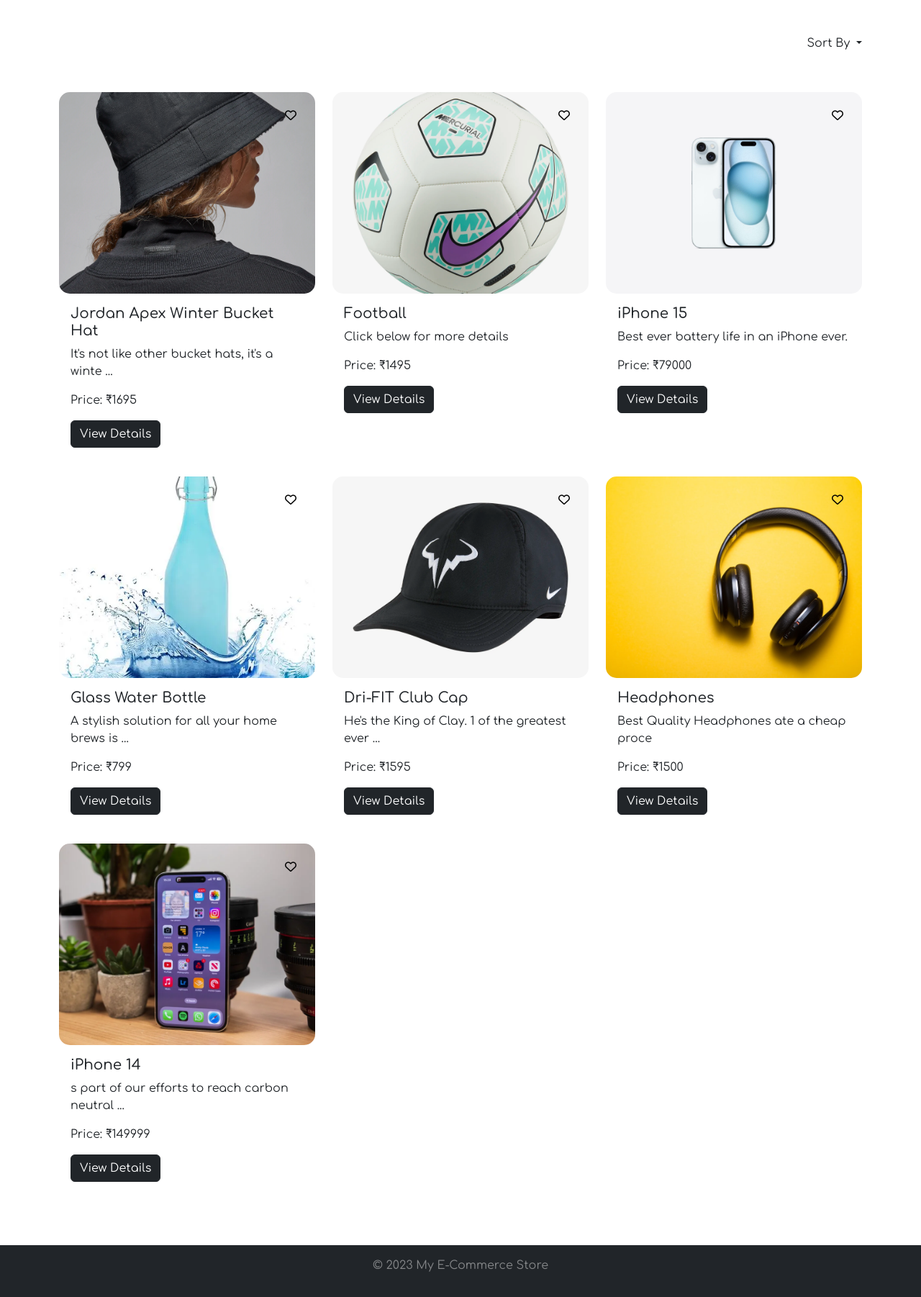
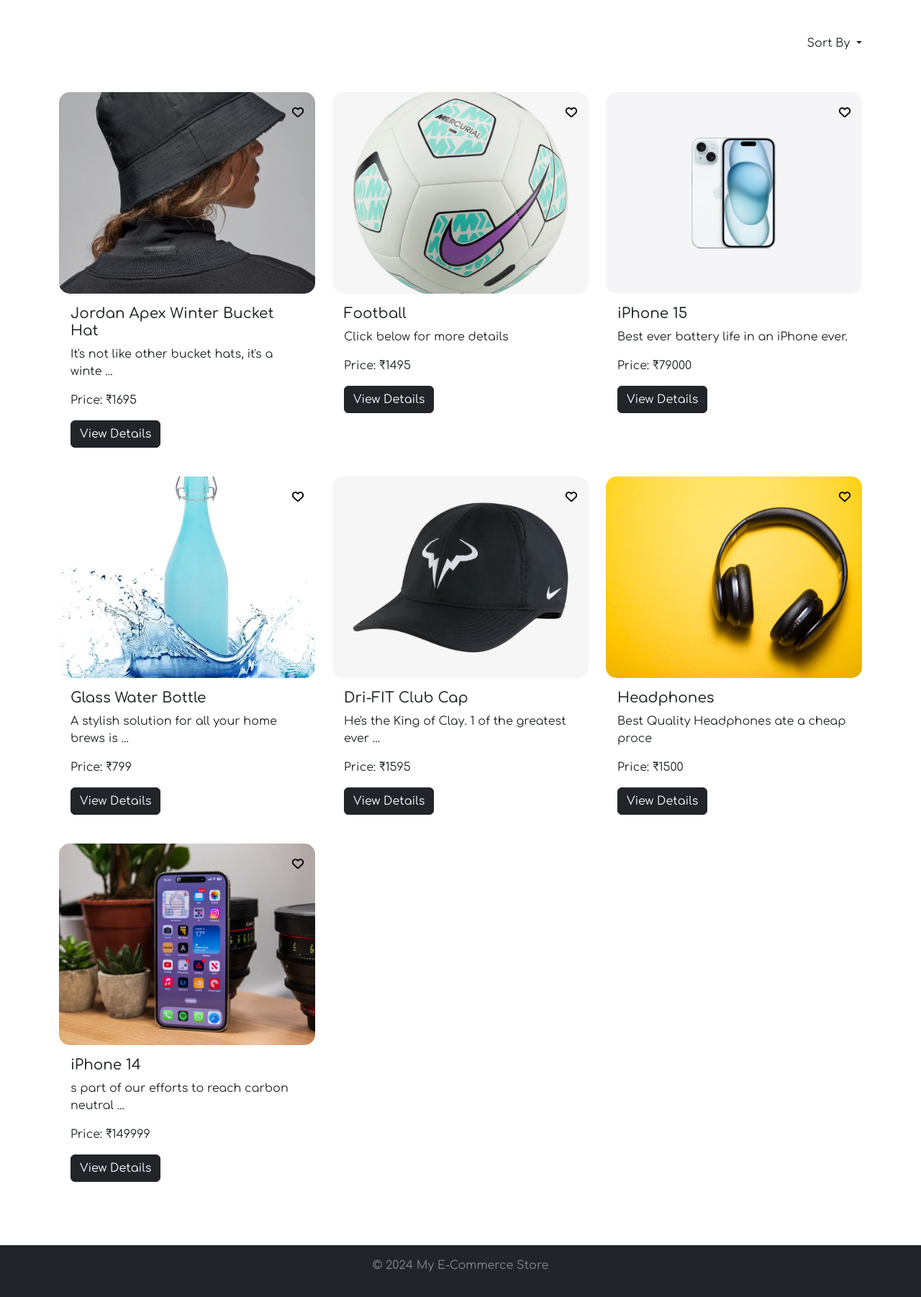
Before and after one commit to aryaanand055/CS-Project-Final, a Django app: page /products in a window 1280 px wide. Shown: the part 59-1861 px from the top of the page at 72% size. Run offline with Django 4.2, Linux system fonts and the light colour scheme; data comes from the database, SQL or seed files in the repository; both versions use the stored data as it was after the commit; some libraries are stand-ins or nearby versions.

Commit message:
Update year in footer, add heart animation in wishlist, fix typos, update slideIndex variable.

```diff
--- a/ecommerce_project/ecommerce/Templates/master.html
+++ b/ecommerce_project/ecommerce/Templates/master.html
@@ -122,7 +122,7 @@
     </div>
     <footer class="bg-dark text-white py-3 footer w-100 text-center">
         <div class="container">
-            <p>&copy; 2023 My E-Commerce Store</p>
+            <p>&copy; 2024 My E-Commerce Store</p>
         </div>
     </footer>
 
--- a/ecommerce_project/ecommerce/Templates/products.html
+++ b/ecommerce_project/ecommerce/Templates/products.html
@@ -35,11 +35,13 @@
                     <img src="{{ product.image.url }}" alt="{{ product.name }}" class="card-img-top product_image">
                     {% if product.isInWishlist%}
                     <button class="remove-from-wishlist" data-product-id="{{ product.id }}">
-                        <i class="fa-solid fa-heart"></i>
+                        <i class="fa-solid fa-heart" style="position: absolute; top: 0; left: 0;"></i>
+                        <i class="fa-regular fa-heart heart-outline-animate"></i>
                     </button>
                     {% else %}
                     <button class="add-to-wishlist" data-product-id="{{ product.id }}">
-                        <i class="fa-regular fa-heart"></i>
+                        <i class="fa-regular fa-heart" style="position: absolute; top: 0; left: 0;"></i>
+                        <i class="fa-regular fa-heart heart-outline-animate"></i>
                     </button>
                     {% endif %}
                 </div>
--- a/ecommerce_project/ecommerce/static/script.js
+++ b/ecommerce_project/ecommerce/static/script.js
@@ -112,11 +112,20 @@
                     button.classList.add("remove-from-wishlist")
                     button.textContent = "Remove From Wishlist"
                 } else {
-
                     button.classList = "remove-from-wishlist"
                     var heartIcon = button.querySelector("i");
                     heartIcon.classList.remove("fa-regular");
                     heartIcon.classList.add("fa-solid");
+                    let heartAnimateIcon = button.querySelector(".heart-outline-animate")
+                    heartAnimateIcon.style.opacity = 0;
+                    heartAnimateIcon.style.transform = "scale(4)";
+
+                    setTimeout(function () {
+                        heartAnimateIcon.style.transform = "scale(1)";
+                        setTimeout(function () {
+                            heartAnimateIcon.style.opacity = 1;
+                        }, 500);
+                    }, 500);
                 }
             } else {
                 if (data.msg == "User not logged in") {
@@ -175,10 +184,21 @@
                         button.classList.remove("remove-from-wishlist")
                         button.textContent = "Add To Wishlist"
                     } else {
+
                         button.classList = "add-to-wishlist"
                         var heartIcon = button.querySelector("i");
                         heartIcon.classList.remove("fa-solid");
                         heartIcon.classList.add("fa-regular");
+                        let heartAnimateIcon = button.querySelector(".heart-outline-animate")
+                        heartAnimateIcon.style.opacity = 0;
+                        heartAnimateIcon.style.transform = "scale(4)";
+
+                        setTimeout(function () {
+                            heartAnimateIcon.style.transform = "scale(1)";
+                            setTimeout(() => {
+                                heartAnimateIcon.style.opacity = 1;
+                            }, 500);
+                        }, 500)
                     }
                 }
             } else {
@@ -189,6 +209,7 @@
             console.error("Fetch error:", error);
         });
 }
+
 let slideIndex = 1;
 function showSlides1() {
     showSlides(slideIndex)
--- a/ecommerce_project/ecommerce/static/style.css
+++ b/ecommerce_project/ecommerce/static/style.css
@@ -191,3 +191,19 @@
 .demo:hover {
     opacity: 1;
 }
+
+
+.heart-outline-animate {
+    position: absolute;
+    top: 0;
+    left: 0;
+    /* opacity: 1; */
+    transition-duration: 500ms;
+    transition-timing-function: ease-in-out;
+    /* transition: transform 0.5s ease-in-out, opacity 0.5s ease-in-out; */
+}
+
+.heart-outline-animate.fade-out {
+    /* opacity: 0; */
+    /* transform: scale(4); */
+}
--- a/ecommerce_project/ecommerce_project/settings.py
+++ b/ecommerce_project/ecommerce_project/settings.py
@@ -5,7 +5,7 @@
 
 SECRET_KEY = 'django-insecure-vrtgdm@(scnn7er@u+jpl3xg**u_d!o+-v7xhh-y&nz+4n%ec!'
 
-DEBUG = False
+DEBUG = True
 
 ALLOWED_HOSTS = ["viper321.pythonanywhere.com", "localhost"]
 
```
Also changed, not shown: ecommerce_project/db.sqlite3.
